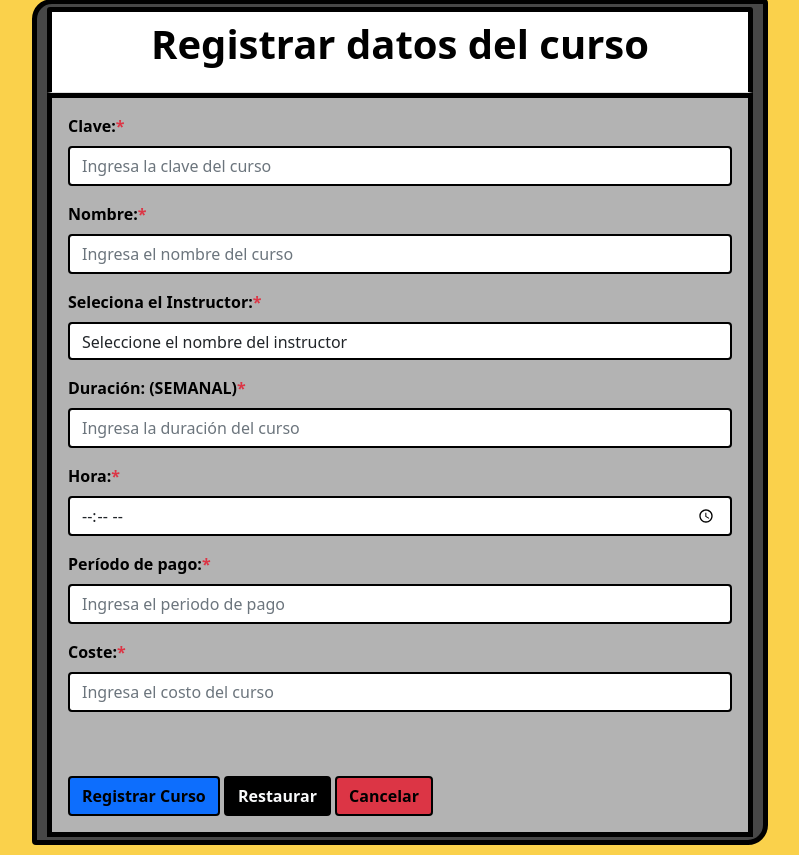
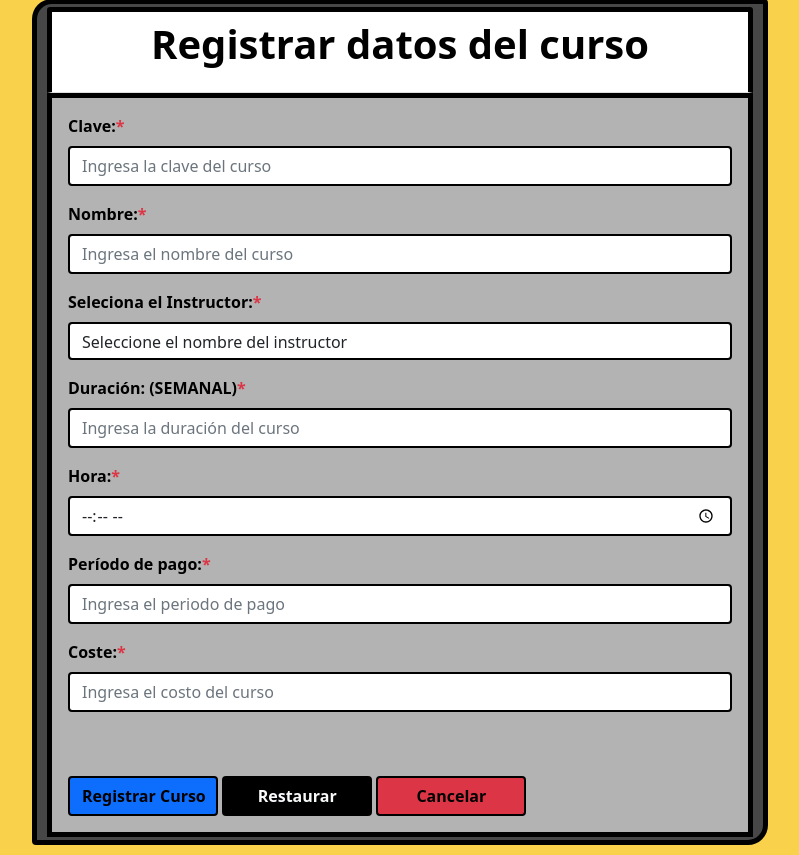
Before and after one commit to DiazAlejandro/apis-t, a PHP site: page /recepcionista/registro_curso.php in a window 1280 px wide. Shown: the part 255-1110 px from the top of the page, without its empty margins (240-1039 px from the left). Run offline with PHP 8.4, Linux system fonts and the light colour scheme; the visitor is signed in with stand-in values (Sample User, id 1); data that the repository does not hold is empty; some libraries are stand-ins or nearby versions.

Commit message:
Ajustar tamaño

```diff
--- a/recepcionista/reg_pagos.php
+++ b/recepcionista/reg_pagos.php
@@ -139,8 +139,8 @@ if (!isset($_SESSION['rol'])) {
 
 
                             <br><br>
-                            <button type="submit" name="accion" value="enviar" id="btn" class="btn btn-primary font-weight-bold" >Registrar Pago</button>
-                            <a class="btn font-weight-bold btn-danger" id="btn" href="tabla_curso.php">Cancelar</a>
+                            <button type="submit" name="accion" value="enviar" style="width: 150px;"id="btn" class="btn btn-primary font-weight-bold" >Registrar Pago</button>
+                            <a class="btn font-weight-bold btn-danger" style="width: 150px;" id="btn" href="tabla_curso.php">Cancelar</a>
 
                         </form>
                     </div>
--- a/recepcionista/registro_curso.php
+++ b/recepcionista/registro_curso.php
@@ -151,9 +151,9 @@
                             </div>
                             <br><br>
                             <button type="submit" name="accion" value="enviar"
-                                   class="btn btn-primary font-weight-bold" id="btn">Registrar Curso</button>
-                            <button type="reset" name="accion" value="restaurar" class="btn font-weight-bold text-light" id="rest" style="background-color: black">Restaurar</button>
-                            <a class="btn font-weight-bold btn-danger" id="btn" href="tabla_curso.php">Cancelar</a>
+                                   class="btn btn-primary font-weight-bold" id="btn" style="width: 150px;">Registrar Curso</button>
+                            <button type="reset" name="accion" value="restaurar" class="btn font-weight-bold text-light" id="rest" style="background-color: black; width: 150px;">Restaurar</button>
+                            <a class="btn font-weight-bold btn-danger" id="btn" href="tabla_curso.php" style="width: 150px;">Cancelar</a>
                          </form>
                     </div>
                 </div>
```
